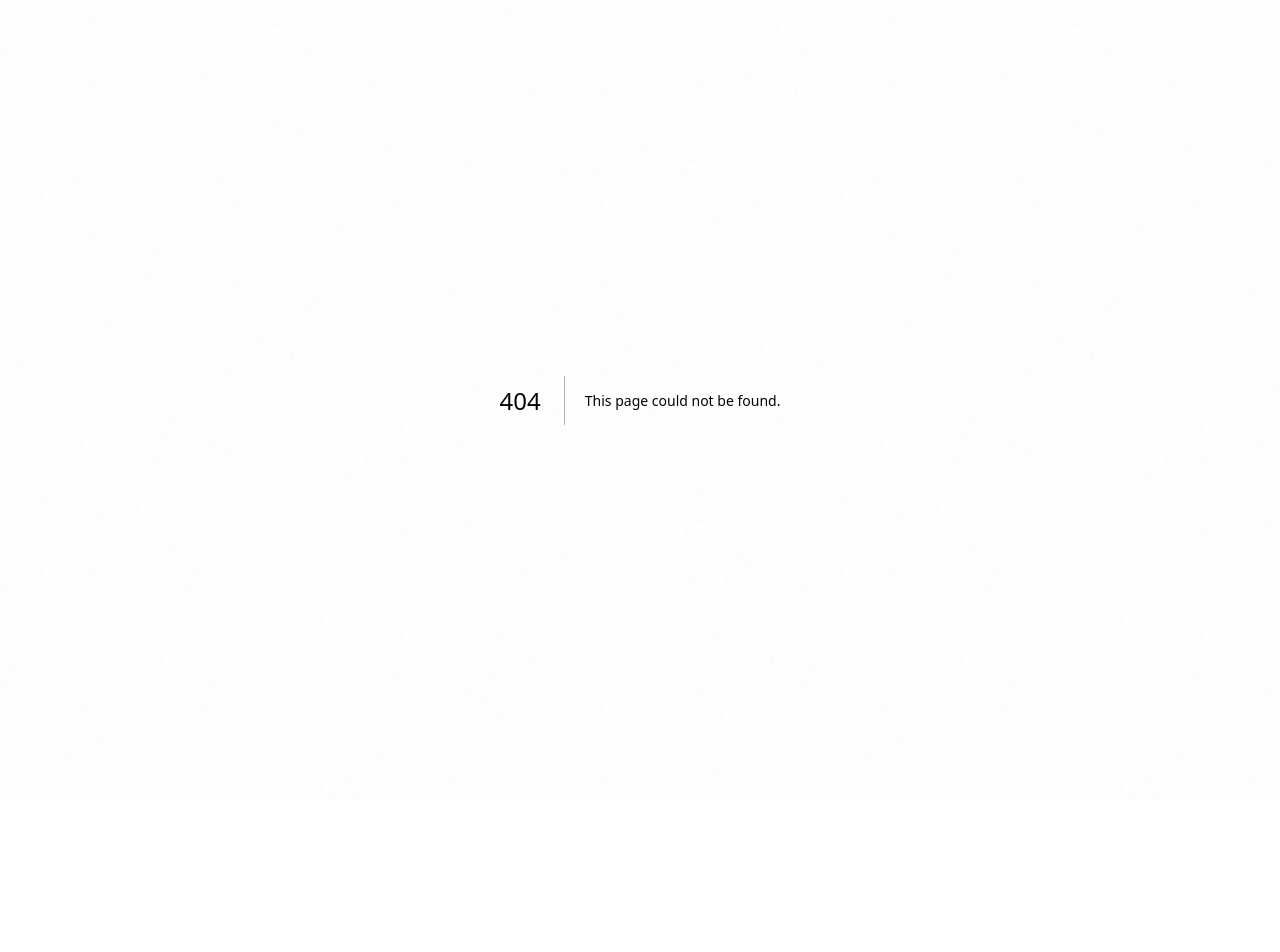
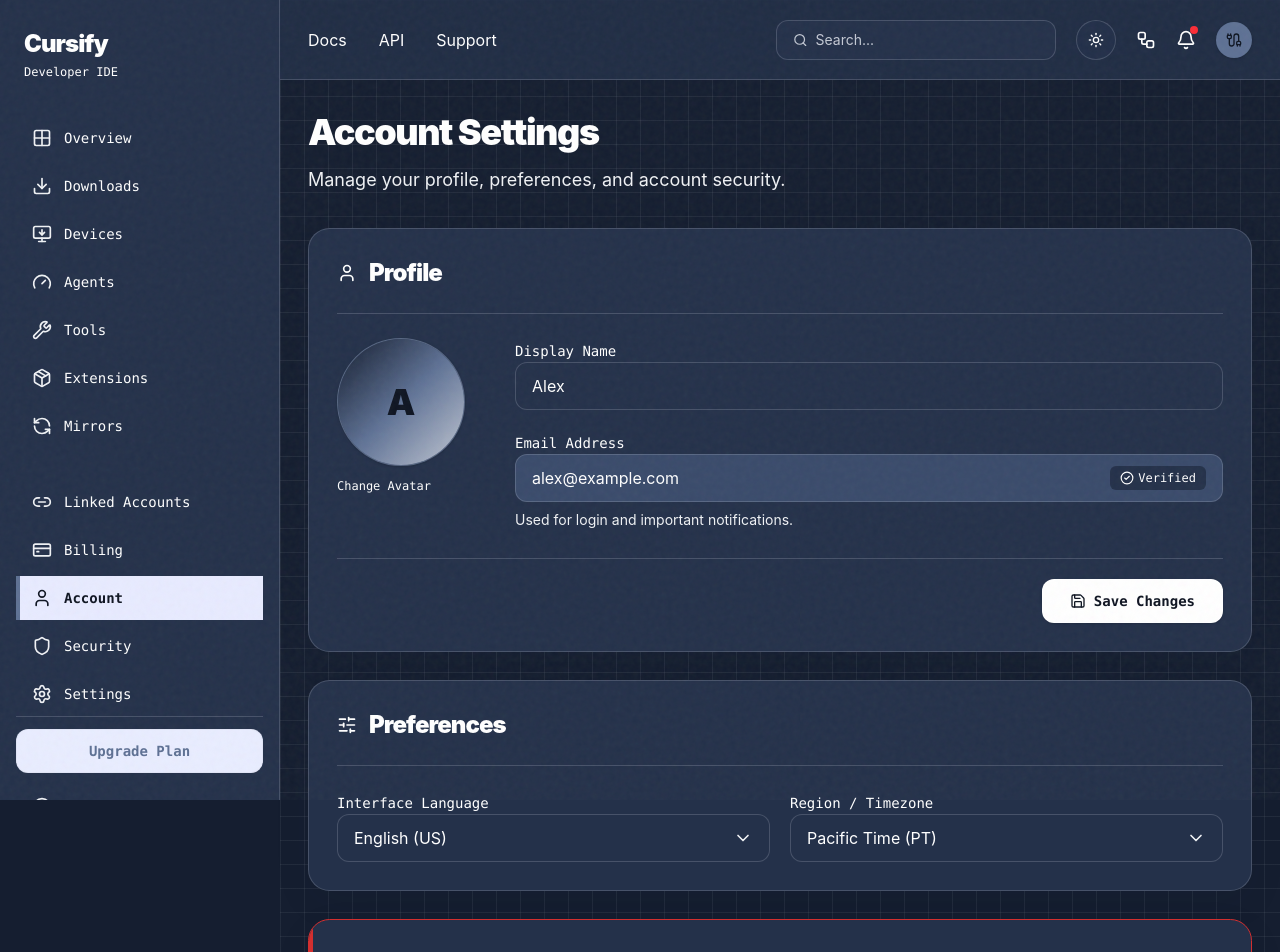
Before and after one commit to Cursify-inc/Cursify-WebApp, a Next.js app: page /dashboard/account in a window 1280 px wide. Before the commit this address had no page. Shown: the top 952 px of the page. Before the commit the page ends 800 px from the top, so only its background shows below. Built offline with nearby package versions, Linux system fonts and the light colour scheme.

Commit message:
feat: add account settings page

```diff
--- /dev/null
+++ b/app/dashboard/account/page.tsx
@@ -0,0 +1,41 @@
+"use client";
+
+import { useState } from "react";
+import {
+  DashboardSidebar,
+  DashboardTopbar,
+} from "@/components/dashboard/overview";
+import { AccountSettings } from "@/components/dashboard/account";
+
+export default function AccountPage() {
+  const [isSidebarOpen, setIsSidebarOpen] = useState(false);
+
+  return (
+    <main className="min-h-screen bg-background text-text-primary">
+      <div className="grid min-h-screen lg:grid-cols-[280px_1fr]">
+        <DashboardSidebar
+          isMobileOpen={isSidebarOpen}
+          onClose={() => setIsSidebarOpen(false)}
+        />
+
+        <section className="dashboard-grid-bg min-w-0">
+          <DashboardTopbar onMenuClick={() => setIsSidebarOpen(true)} />
+
+          <div className="mx-auto max-w-6xl px-6 py-8 lg:px-7">
+            <header className="mb-8">
+              <h1 className="text-3xl font-black tracking-[-0.04em] text-text-primary md:text-4xl">
+                Account Settings
+              </h1>
+
+              <p className="mt-3 text-lg leading-8 text-text-secondary">
+                Manage your profile, preferences, and account security.
+              </p>
+            </header>
+
+            <AccountSettings />
+          </div>
+        </section>
+      </div>
+    </main>
+  );
+}
--- a/components/auth/geometric-background.tsx
+++ b/components/auth/geometric-background.tsx
@@ -4,9 +4,12 @@ import { motion } from "framer-motion";
 
 export function GeometricBackground() {
   return (
-    <div aria-hidden className="pointer-events-none absolute inset-0 -z-10 overflow-hidden">
+    <div
+      aria-hidden
+      className="pointer-events-none absolute inset-0 z-0 overflow-hidden"
+    >
       <motion.svg
-        className="absolute left-0 top-0 h-96 w-96 -translate-x-1/2 -translate-y-1/2 text-primary opacity-[0.06]"
+        className="absolute left-0 top-0 h-96 w-96 -translate-x-1/2 -translate-y-1/2 text-primary opacity-[0.08] dark:text-text-secondary dark:opacity-[0.38]"
         fill="currentColor"
         viewBox="0 0 100 100"
         animate={{ rotate: [0, 4, 0] }}
@@ -14,8 +17,9 @@ export function GeometricBackground() {
       >
         <polygon points="0,0 100,0 0,100" />
       </motion.svg>
+
       <motion.svg
-        className="absolute bottom-0 right-0 h-[30rem] w-[30rem] translate-x-1/3 translate-y-1/3 text-primary-container opacity-[0.08]"
+        className="absolute bottom-0 right-0 h-[30rem] w-[30rem] translate-x-1/3 translate-y-1/3 text-primary-container opacity-[0.1] dark:text-text-secondary dark:opacity-[0.42]"
         fill="none"
         stroke="currentColor"
         strokeWidth="2"
@@ -23,12 +27,40 @@ export function GeometricBackground() {
         animate={{ rotate: [0, -6, 0], scale: [1, 1.03, 1] }}
         transition={{ duration: 10, repeat: Infinity, ease: "easeInOut" }}
       >
-        <rect height="80" transform="rotate(45 50 50)" width="80" x="10" y="10" />
+        <rect
+          height="80"
+          transform="rotate(45 50 50)"
+          width="80"
+          x="10"
+          y="10"
+        />
         <line x1="0" x2="100" y1="50" y2="50" />
         <line x1="50" x2="50" y1="0" y2="100" />
       </motion.svg>
-      <div className="absolute left-[10%] top-[18%] h-24 w-24 border border-primary-container/10" />
-      <div className="absolute bottom-[18%] left-[18%] h-16 w-40 -skew-x-12 border border-primary-container/10" />
+
+      <motion.div
+        className="absolute left-[10%] top-[18%] h-24 w-24 border border-primary-container/15 dark:border-text-secondary/60"
+        animate={{ y: [0, 14, 0], rotate: [0, 8, 0] }}
+        transition={{ duration: 7, repeat: Infinity, ease: "easeInOut" }}
+      />
+
+      <motion.div
+        className="absolute bottom-[18%] left-[18%] h-16 w-40 -skew-x-12 border border-primary-container/15 dark:border-text-secondary/60"
+        animate={{ x: [0, 16, 0], opacity: [0.55, 1, 0.55] }}
+        transition={{ duration: 6, repeat: Infinity, ease: "easeInOut" }}
+      />
+
+      <motion.div
+        className="absolute right-[14%] top-[20%] h-20 w-20 rotate-45 border border-surface-tint/15 dark:border-text-secondary/60"
+        animate={{ y: [0, -18, 0], rotate: [45, 65, 45] }}
+        transition={{ duration: 8.5, repeat: Infinity, ease: "easeInOut" }}
+      />
+
+      <motion.div
+        className="absolute bottom-[28%] right-[12%] h-px w-52 bg-primary-container/20 dark:bg-text-secondary/60"
+        animate={{ scaleX: [0.4, 1, 0.4], opacity: [0.45, 1, 0.45] }}
+        transition={{ duration: 6.5, repeat: Infinity, ease: "easeInOut" }}
+      />
     </div>
   );
 }
--- /dev/null
+++ b/components/dashboard/account/account-settings.tsx
@@ -0,0 +1,179 @@
+import {
+  AlertTriangle,
+  CheckCircle2,
+  ChevronDown,
+  Save,
+  SlidersHorizontal,
+  User,
+} from "lucide-react";
+
+export function AccountSettings() {
+  return (
+    <div className="space-y-7">
+      <section className="rounded-[1.35rem] border border-border bg-background-surface p-6 shadow-[0_12px_40px_rgba(21,30,48,0.06)] md:p-7">
+        <SectionHeader icon={User} title="Profile" />
+
+        <div className="mt-6 grid gap-7 border-t border-border pt-6 lg:grid-cols-[150px_1fr]">
+          <div className="flex flex-col items-center lg:items-start">
+            <div className="flex h-32 w-32 items-center justify-center overflow-hidden rounded-full border border-border bg-background-light shadow-sm">
+              <div className="flex h-full w-full items-center justify-center bg-gradient-to-br from-brand-dark via-brand to-brand-light text-4xl font-black text-text-inverse">
+                A
+              </div>
+            </div>
+
+            <button
+              type="button"
+              className="mt-3 cursor-pointer font-mono text-xs text-text-primary transition hover:text-brand"
+            >
+              Change Avatar
+            </button>
+          </div>
+
+          <div className="space-y-5">
+            <div className="space-y-2">
+              <label
+                htmlFor="displayName"
+                className="font-mono text-sm font-medium text-text-primary"
+              >
+                Display Name
+              </label>
+
+              <input
+                id="displayName"
+                defaultValue="Alex"
+                className="h-12 w-full rounded-xl border border-border bg-background-surface px-4 text-base text-text-primary outline-none transition focus:border-brand focus:ring-2 focus:ring-brand-light/30"
+              />
+            </div>
+
+            <div className="space-y-2">
+              <label
+                htmlFor="email"
+                className="font-mono text-sm font-medium text-text-primary"
+              >
+                Email Address
+              </label>
+
+              <div className="flex h-12 items-center rounded-xl border border-border bg-background-light px-4">
+                <input
+                  id="email"
+                  defaultValue="alex@example.com"
+                  readOnly
+                  className="min-w-0 flex-1 bg-transparent text-base text-text-primary outline-none"
+                />
+
+                <span className="ml-3 inline-flex items-center gap-1 rounded-md bg-background-surface px-2.5 py-1 font-mono text-xs text-text-primary">
+                  <CheckCircle2 className="h-3.5 w-3.5" />
+                  Verified
+                </span>
+              </div>
+
+              <p className="text-sm text-text-secondary">
+                Used for login and important notifications.
+              </p>
+            </div>
+          </div>
+        </div>
+
+        <div className="mt-7 flex justify-end border-t border-border pt-5">
+          <button
+            type="button"
+            className="inline-flex h-11 cursor-pointer items-center justify-center gap-2 rounded-xl bg-text-primary px-7 font-mono text-sm font-bold text-text-inverse shadow-sm transition hover:bg-text-secondary"
+          >
+            <Save className="h-4 w-4" />
+            Save Changes
+          </button>
+        </div>
+      </section>
+
+      <section className="rounded-[1.35rem] border border-border bg-background-surface p-6 shadow-[0_12px_40px_rgba(21,30,48,0.06)] md:p-7">
+        <SectionHeader icon={SlidersHorizontal} title="Preferences" />
+
+        <div className="mt-6 grid gap-5 border-t border-border pt-6 md:grid-cols-2">
+          <SelectField
+            label="Interface Language"
+            value="English (US)"
+          />
+
+          <SelectField
+            label="Region / Timezone"
+            value="Pacific Time (PT)"
+          />
+        </div>
+      </section>
+
+      <section className="overflow-hidden rounded-[1.35rem] border border-danger bg-background-surface shadow-[0_12px_40px_rgba(21,30,48,0.06)]">
+        <div className="border-l-4 border-danger p-6 md:p-7">
+          <div className="flex items-center gap-3 text-danger">
+            <AlertTriangle className="h-6 w-6" />
+
+            <h2 className="text-2xl font-black tracking-[-0.04em]">
+              Danger Zone
+            </h2>
+          </div>
+
+          <div className="mt-8 flex flex-col gap-5 md:flex-row md:items-center md:justify-between">
+            <div>
+              <h3 className="text-lg font-bold text-text-primary">
+                Delete Account
+              </h3>
+
+              <p className="mt-2 max-w-2xl text-sm leading-6 text-text-secondary">
+                Permanently delete your account and all associated data. This
+                action cannot be undone.
+              </p>
+            </div>
+
+            <button
+              type="button"
+              className="inline-flex h-11 cursor-pointer items-center justify-center rounded-xl border border-danger bg-danger-light px-7 font-mono text-sm font-bold text-danger transition hover:bg-danger hover:text-white"
+            >
+              Delete Account
+            </button>
+          </div>
+        </div>
+      </section>
+    </div>
+  );
+}
+
+function SectionHeader({
+  icon: Icon,
+  title,
+}: {
+  icon: React.ElementType;
+  title: string;
+}) {
+  return (
+    <div className="flex items-center gap-3">
+      <Icon className="h-5 w-5 text-text-primary" />
+
+      <h2 className="text-2xl font-black tracking-[-0.04em] text-text-primary">
+        {title}
+      </h2>
+    </div>
+  );
+}
+
+function SelectField({
+  label,
+  value,
+}: {
+  label: string;
+  value: string;
+}) {
+  return (
+    <label className="block space-y-2">
+      <span className="font-mono text-sm font-medium text-text-primary">
+        {label}
+      </span>
+
+      <button
+        type="button"
+        className="flex h-12 w-full cursor-pointer items-center justify-between rounded-xl border border-border bg-background-surface px-4 text-left text-base text-text-primary transition hover:border-brand focus:outline-none focus:ring-2 focus:ring-brand-light/30"
+      >
+        <span>{value}</span>
+        <ChevronDown className="h-5 w-5 text-text-secondary" />
+      </button>
+    </label>
+  );
+}
--- /dev/null
+++ b/components/dashboard/account/index.ts
@@ -0,0 +1 @@
+export { AccountSettings } from "./account-settings";
--- a/components/dashboard/overview/dashboard-sidebar.tsx
+++ b/components/dashboard/overview/dashboard-sidebar.tsx
@@ -15,24 +15,26 @@ import {
   Wrench,
   X,
 } from "lucide-react";
+import Link from "next/link";
+import { usePathname } from "next/navigation";
 import type { ElementType } from "react";
 
 const sidebarItems = [
-  { label: "Overview", icon: Grid2X2, active: true },
-  { label: "Downloads", icon: Download },
-  { label: "Devices", icon: MonitorDown },
-  { label: "Agents", icon: Gauge },
-  { label: "Tools", icon: Wrench },
-  { label: "Extensions", icon: Package },
-  { label: "Mirrors", icon: RefreshCcw },
+  { label: "Overview", icon: Grid2X2, href: "/dashboard" },
+  { label: "Downloads", icon: Download, href: "/dashboard/downloads" },
+  { label: "Devices", icon: MonitorDown, href: "/dashboard/devices" },
+  { label: "Agents", icon: Gauge, href: "/dashboard/agents" },
+  { label: "Tools", icon: Wrench, href: "/dashboard/tools" },
+  { label: "Extensions", icon: Package, href: "/dashboard/extensions" },
+  { label: "Mirrors", icon: RefreshCcw, href: "/dashboard/mirrors" },
 ];
 
 const accountItems = [
-  { label: "Linked Accounts", icon: Link2 },
-  { label: "Billing", icon: CreditCard },
-  { label: "Account", icon: User },
-  { label: "Security", icon: Shield },
-  { label: "Settings", icon: Settings },
+  { label: "Linked Accounts", icon: Link2, href: "/dashboard/linked-accounts" },
+  { label: "Billing", icon: CreditCard, href: "/dashboard/billing" },
+  { label: "Account", icon: User, href: "/dashboard/account" },
+  { label: "Security", icon: Shield, href: "/dashboard/security" },
+  { label: "Settings", icon: Settings, href: "/dashboard/settings" },
 ];
 
 export function DashboardSidebar({
@@ -121,8 +123,20 @@ function SidebarContent({ onItemClick }: { onItemClick?: () => void }) {
           Upgrade Plan
         </button>
 
-        <SidebarLink label="Help" icon={CircleHelp} onClick={onItemClick} />
-        <SidebarLink label="Logout" icon={LogOut} onClick={onItemClick} />
+        <SidebarLink
+          label="Help"
+          icon={CircleHelp}
+          href="/dashboard/help"
+          onClick={onItemClick}
+        />
+
+        <SidebarLink
+          label="Logout"
+          icon={LogOut}
+          href="/login"
+          onClick={onItemClick}
+          danger
+        />
       </div>
     </>
   );
@@ -131,33 +145,44 @@ function SidebarContent({ onItemClick }: { onItemClick?: () => void }) {
 function SidebarLink({
   label,
   icon: Icon,
-  active = false,
+  href,
   onClick,
+  danger = false,
 }: {
   label: string;
   icon: ElementType;
-  active?: boolean;
+  href: string;
   onClick?: () => void;
+  danger?: boolean;
 }) {
+  const pathname = usePathname();
+
+  const isActive =
+    href === "/dashboard" ? pathname === "/dashboard" : pathname.startsWith(href);
+
   return (
-    <button
-      type="button"
+    <Link
+      href={href}
       onClick={onClick}
       className={`group flex w-full cursor-pointer items-center gap-3 px-3 py-3 text-left font-mono text-sm transition-colors duration-200 ${
-        active
+        isActive
           ? "border-l-4 border-brand bg-[#E8EBFF] font-bold text-[#0F1522] dark:border-brand-light dark:bg-background-elevated dark:text-text-primary"
-          : "border-l-4 border-transparent text-text-primary hover:border-brand-light hover:bg-[#EEF2FF] hover:text-brand dark:text-text-secondary dark:hover:border-brand-light dark:hover:bg-background-elevated dark:hover:text-text-primary"
+          : danger
+            ? "border-l-4 border-transparent text-danger hover:border-danger hover:bg-danger-light hover:text-danger"
+            : "border-l-4 border-transparent text-text-primary hover:border-brand-light hover:bg-[#EEF2FF] hover:text-brand dark:text-text-secondary dark:hover:border-brand-light dark:hover:bg-background-elevated dark:hover:text-text-primary"
       }`}
     >
       <Icon
         className={`h-5 w-5 shrink-0 transition-colors duration-200 ${
-          active
+          isActive
             ? "text-[#0F1522] dark:text-text-primary"
-            : "text-text-secondary group-hover:text-brand dark:text-text-tertiary dark:group-hover:text-text-primary"
+            : danger
+              ? "text-danger"
+              : "text-text-secondary group-hover:text-brand dark:text-text-tertiary dark:group-hover:text-text-primary"
         }`}
       />
 
       <span>{label}</span>
-    </button>
+    </Link>
   );
 }
```
